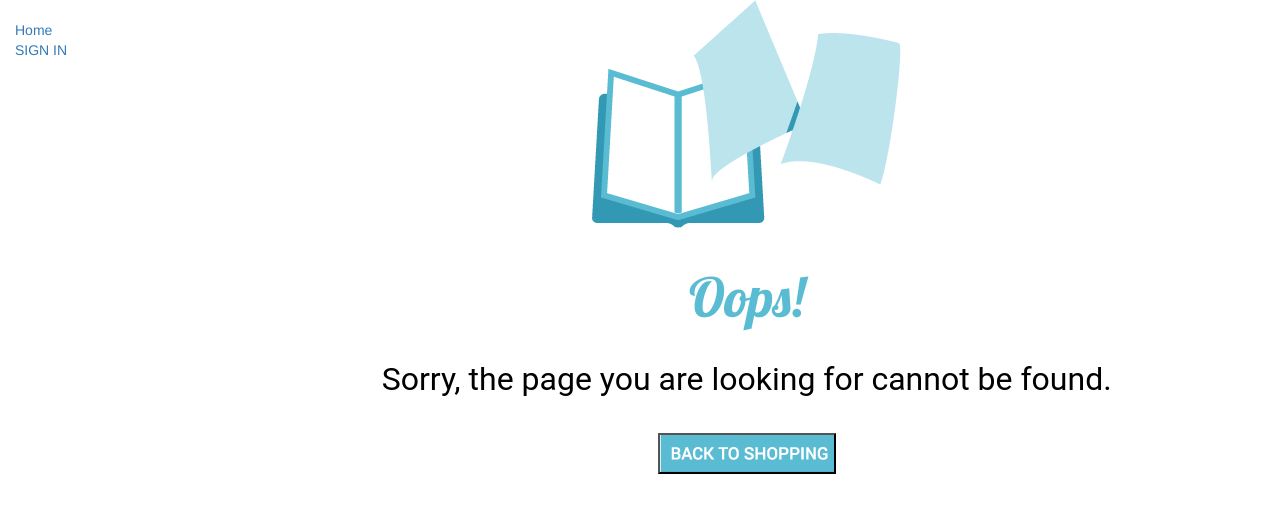
After one commit to quangnguyeneastagile/BookStore, a Django app: template bookstore_library/bookstore/bookstore/catalog/templates/catalog/error/oops.html in a window 1280 px wide. The commit adds this page. Shown: the top 513 px of the page. Run offline with Django 3.2, Linux system fonts and the light colour scheme; the template is opened without the code that fills it, so the values that code supplies are empty; some libraries are stand-ins or nearby versions.

Commit message:
add form filter for author and some error pages

```diff
--- a/bookstore_library/bookstore/bookstore/catalog/static/css/index.css
+++ b/bookstore_library/bookstore/bookstore/catalog/static/css/index.css
@@ -16,6 +16,18 @@
   background: url("../imgs/sprite.png") no-repeat -369px -211px;
   width: 81px;
   height: 40px;
+}
+
+.book_sprite {
+	background: url('../imgs/sprite.png') no-repeat -602px -35px;
+	width: 309px;
+	height: 228px;
+}
+
+.shopping_sprite {
+	background: url('../imgs/sprite.png') no-repeat -276px -162px;
+	width: 178px;
+	height: 41px;
 }
 
 .sidebar-nav {
@@ -51,3 +63,27 @@
   width:270px;
   height:30px;
 }
+
+.box_color {
+  background-color:#BDE5ED;
+  color: green;
+}
+
+.col-centered{
+  text-align: center;
+  float: none;
+  margin-left: auto;
+  margin-right: auto;
+}
+
+.error_header {
+  color: #5ABCD3;
+  font-family: Lobster;
+  font-size: 54px;
+}
+
+.error_content {
+  color: #000000;
+  font-family: Roboto;
+  font-size: 32px;
+}
--- a/bookstore_library/bookstore/bookstore/catalog/templates/base_generic.html
+++ b/bookstore_library/bookstore/bookstore/catalog/templates/base_generic.html
@@ -9,6 +9,7 @@
   <link rel="stylesheet" href="https://maxcdn.bootstrapcdn.com/bootstrap/3.3.7/css/bootstrap.min.css">
   <script src="https://ajax.googleapis.com/ajax/libs/jquery/1.12.4/jquery.min.js"></script>
   <script src="https://maxcdn.bootstrapcdn.com/bootstrap/3.3.7/js/bootstrap.min.js"></script>
+  <link rel="stylesheet" type="text/css" href="//fonts.googleapis.com/css?family=Lobster" />
   <!-- Add additional CSS in static file -->
   {% load static %}
   <link rel="stylesheet" href="{% static 'css/index.css' %}"/>
--- /dev/null
+++ b/bookstore_library/bookstore/bookstore/catalog/templates/catalog/error/oops.html
@@ -0,0 +1,17 @@
+{% extends "base_generic.html" %}
+
+{% block title %}
+<title> You're not authorised </title>
+{% endblock %}
+
+{% block content %}
+<div class="col-centered">
+  <div class="img-responsive book_sprite col-centered"></div>
+  <br>
+  <h1 class="col-centered error_header">Oops!</h1>
+  <br>
+  <p class="col-centered error_content">Sorry, the page you are looking for cannot be found.</p>
+  <br>
+  <button class = "shopping_sprite" href="{% url 'index' %"}></button>
+</div>
+{% endblock %}
```
Also changed, not shown: bookstore_library/bookstore/bookstore/catalog/forms.py (added, +8 -0 lines), bookstore_library/bookstore/bookstore/catalog/templates/catalog/error/not_authorised.html (added, +15 -0 lines), bookstore_library/bookstore/bookstore/catalog/templates/index.html (+9 -4 lines), bookstore_library/bookstore/bookstore/catalog/views.py (+28 -14 lines), bookstore_library/bookstore/bookstore/db.sqlite3.
